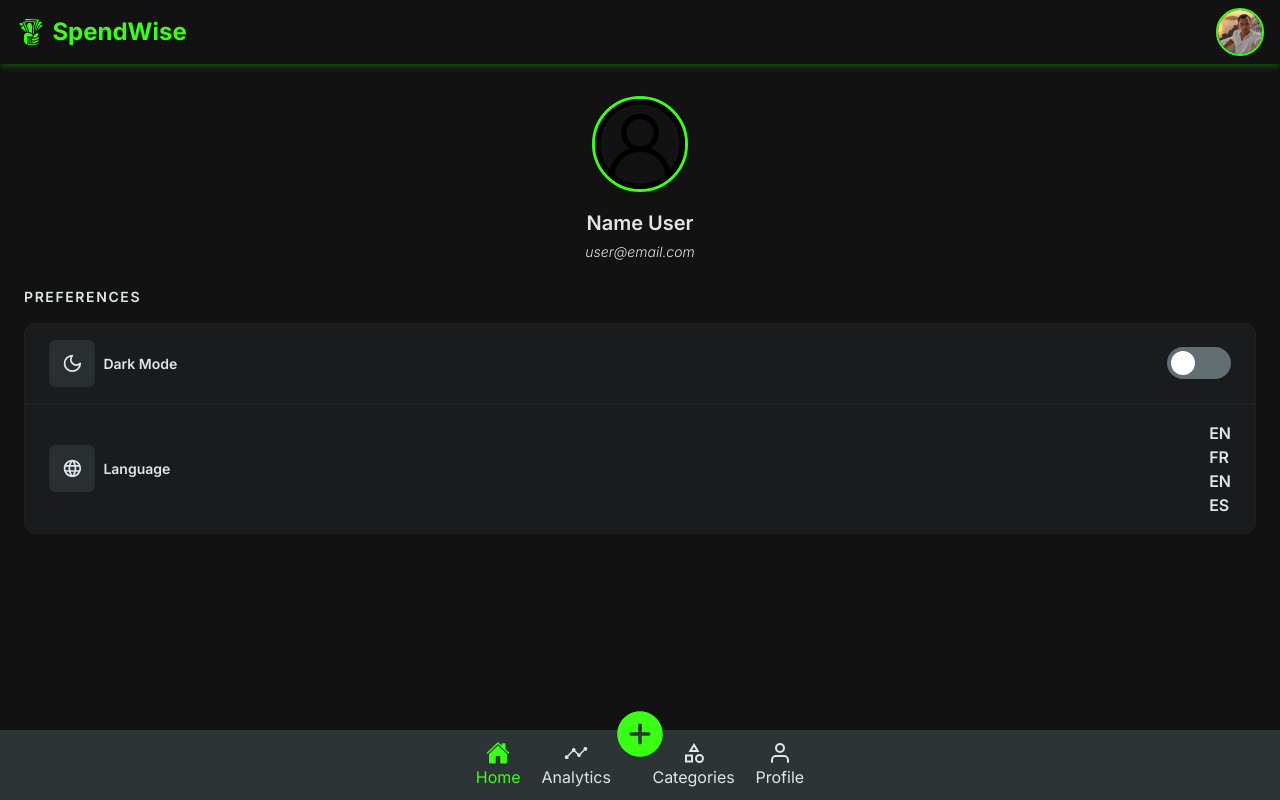
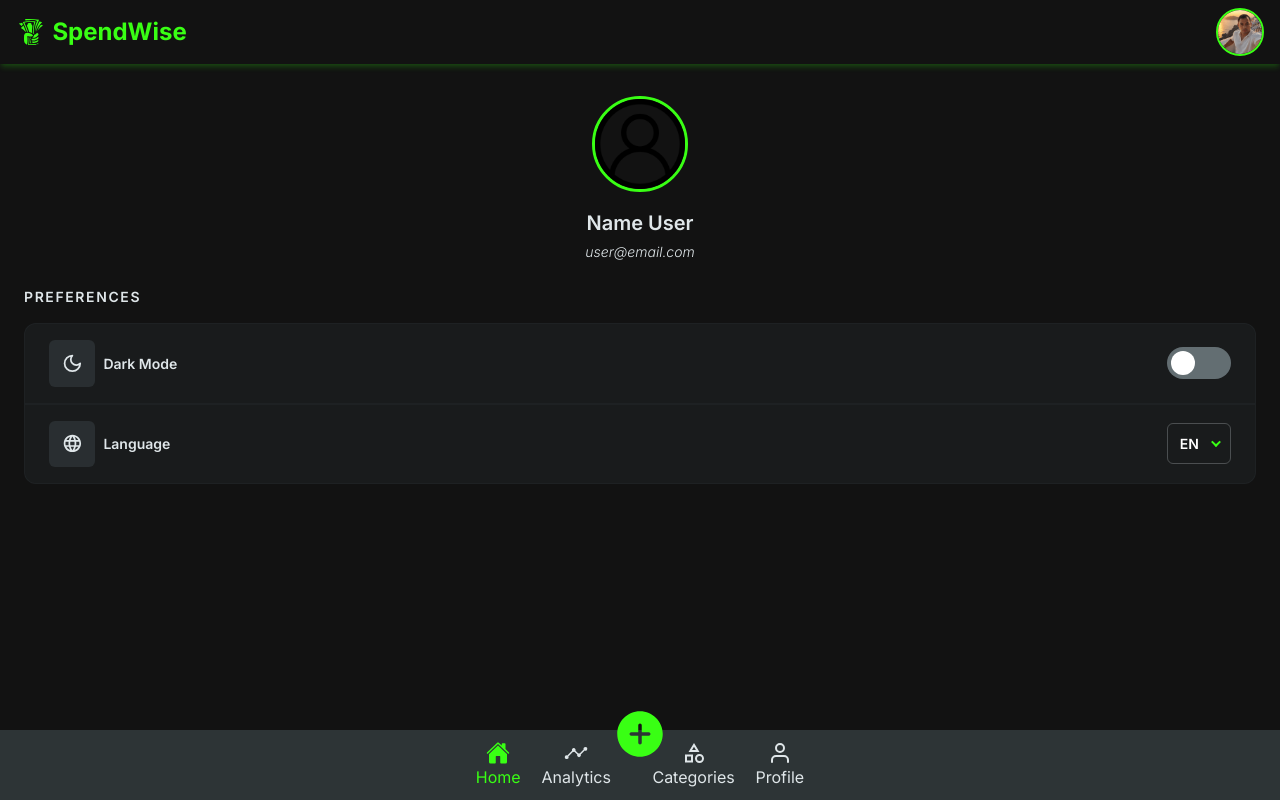
Before and after one commit to Andriamahay11master/SpendWise, a React (Vite) app: page /profile in a window 1280 px wide. Built offline with nearby package versions, Linux system fonts and the light colour scheme.

Commit message:
add styling dropdown language

```diff
--- a/src/styles/components/profile.scss
+++ b/src/styles/components/profile.scss
@@ -59,5 +59,71 @@
     .setting-name {
       font-size: $font-size-sm;
     }
+    .dropdown-language {
+      position: relative;
+      min-width: 4rem;
+
+      &:hover .dropdown-list,
+      &:focus-within .dropdown-list {
+        opacity: 1;
+        pointer-events: auto;
+        transform: translateY(0);
+      }
+    }
+    .dropdown-language-value {
+      @include flex-between;
+      gap: 0.75rem;
+      padding: 0.55rem 0.75rem;
+      border: 1px solid rgba($light-gray, 0.25);
+      border-radius: $border-radius-sm;
+      color: $white;
+      font-size: $font-size-sm;
+      cursor: pointer;
+
+      &::after {
+        content: "";
+        width: 0.45rem;
+        height: 0.45rem;
+        border-right: 2px solid $primary;
+        border-bottom: 2px solid $primary;
+        transform: rotate(45deg) translateY(-2px);
+      }
+
+      &:hover {
+        border-color: $primary;
+      }
+    }
+    .dropdown-list {
+      position: absolute;
+      z-index: 2;
+      top: calc(100% + 0.35rem);
+      right: 0;
+      min-width: 100%;
+      margin: 0;
+      padding: 0.35rem;
+      list-style: none;
+      background-color: $dark;
+      border: 1px solid rgba($light-gray, 0.2);
+      border-radius: $border-radius-sm;
+      box-shadow: $shadow-lg;
+      opacity: 0;
+      pointer-events: none;
+      transform: translateY(-0.35rem);
+      transition:
+        opacity 0.2s ease,
+        transform 0.2s ease;
+    }
+    .dropdown-item {
+      padding: 0.55rem 0.75rem;
+      border-radius: $border-radius-sm;
+      color: $light-gray;
+      font-size: $font-size-sm;
+      cursor: pointer;
+
+      &:hover {
+        background-color: rgba($primary, 0.15);
+        color: $primary;
+      }
+    }
   }
 }
```
